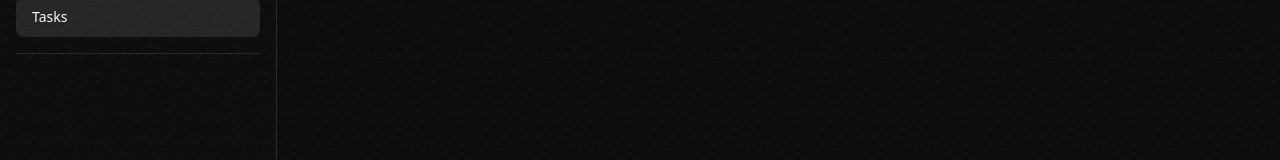
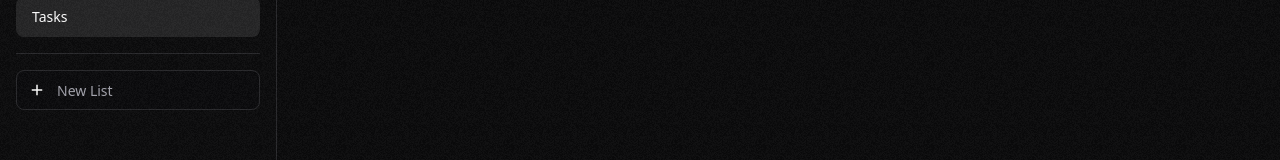
Before and after one commit to psoglav/aspiryx-todo, a React (Vite) app: page / in a window 1280 px wide. Shown: the part 123-283 px from the top of the page. Built offline with nearby package versions, Linux system fonts and the light colour scheme.

Commit message:
feat: move CreateList above the lists

```diff
--- a/src/components/app-layout/sidebar.tsx
+++ b/src/components/app-layout/sidebar.tsx
@@ -54,14 +54,13 @@ export default function Sidebar() {
       </div>
 
       <ScrollArea>
-        <div className='h-full space-y-2'>
+        <div className='h-full space-y-4'>
+          <CreateList />
           <ListGroup items={lists} />
         </div>
       </ScrollArea>
 
       <div className="space-y-2">
-        <CreateList />
-
         <div className='flex justify-center gap-2 py-3 text-center text-xs text-muted-foreground'>
           <div>powered by</div>
           <a className='flex gap-1 hover:underline' href='https://aspiryx.space' target='_blank'>
```
